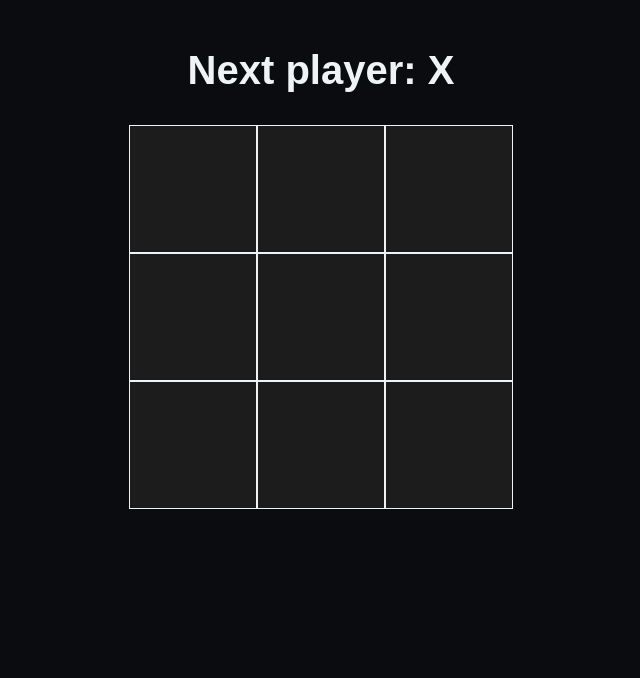
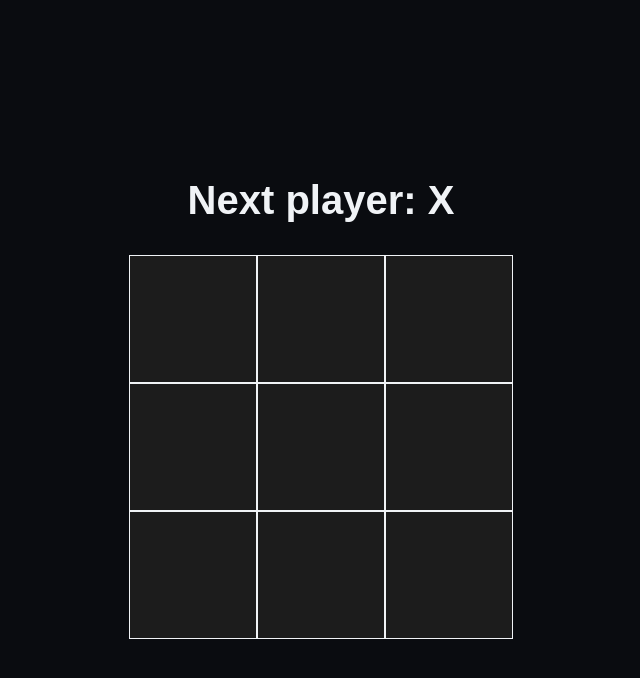
Before and after one commit to jdelacruzv/tic-tac-toe, a React (Vite) app: page / in a window 1280 px wide. Shown: the top 678 px of the page, without its empty margins (319-959 px from the left). Built offline with nearby package versions, Linux system fonts and the light colour scheme.

Commit message:
Centering changes in main css

```diff
--- a/src/index.css
+++ b/src/index.css
@@ -1,4 +1,4 @@
-* {
+/* * {
   margin: 0;
   padding: 0;
   box-sizing: border-box;
@@ -8,4 +8,44 @@ body {
   font: 14px "Century Gothic", Futura, sans-serif;
   background-color: #0a0c10;
   color: #f0f3f6;
+} */
+
+* {
+  margin: 0;
+  padding: 0;
+  box-sizing: border-box;
 }
+
+html, body, #root {
+  width: 100%;
+  height: 100%;
+}
+
+body {
+  font: 14px "Century Gothic", Futura, sans-serif;
+  background-color: #0a0c10;
+  color: #f0f3f6;
+  display: flex;
+  justify-content: center;
+  align-items: center;
+}
+
+#root {
+  display: flex;
+  justify-content: center;
+  align-items: center;
+  width: 100%;
+  height: 100vh;
+}
+
+@media (max-width: 768px) {
+  body {
+    font-size: 12px;
+  }
+}
+
+@media (max-width: 480px) {
+  body {
+    font-size: 10px;
+  }
+}
```
Also changed, not shown: 1 other file (tests, documents, lock files or other folders).
